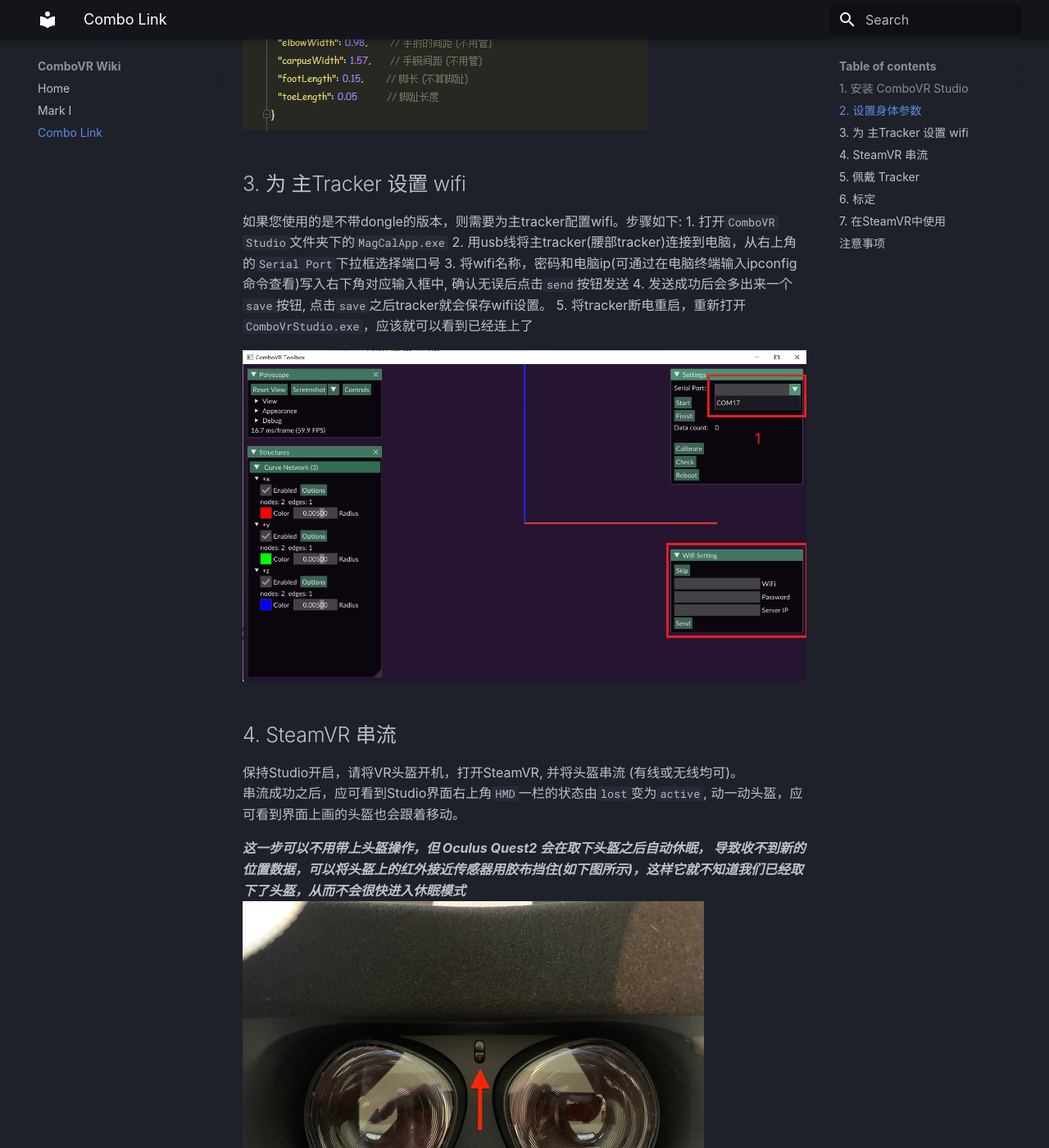
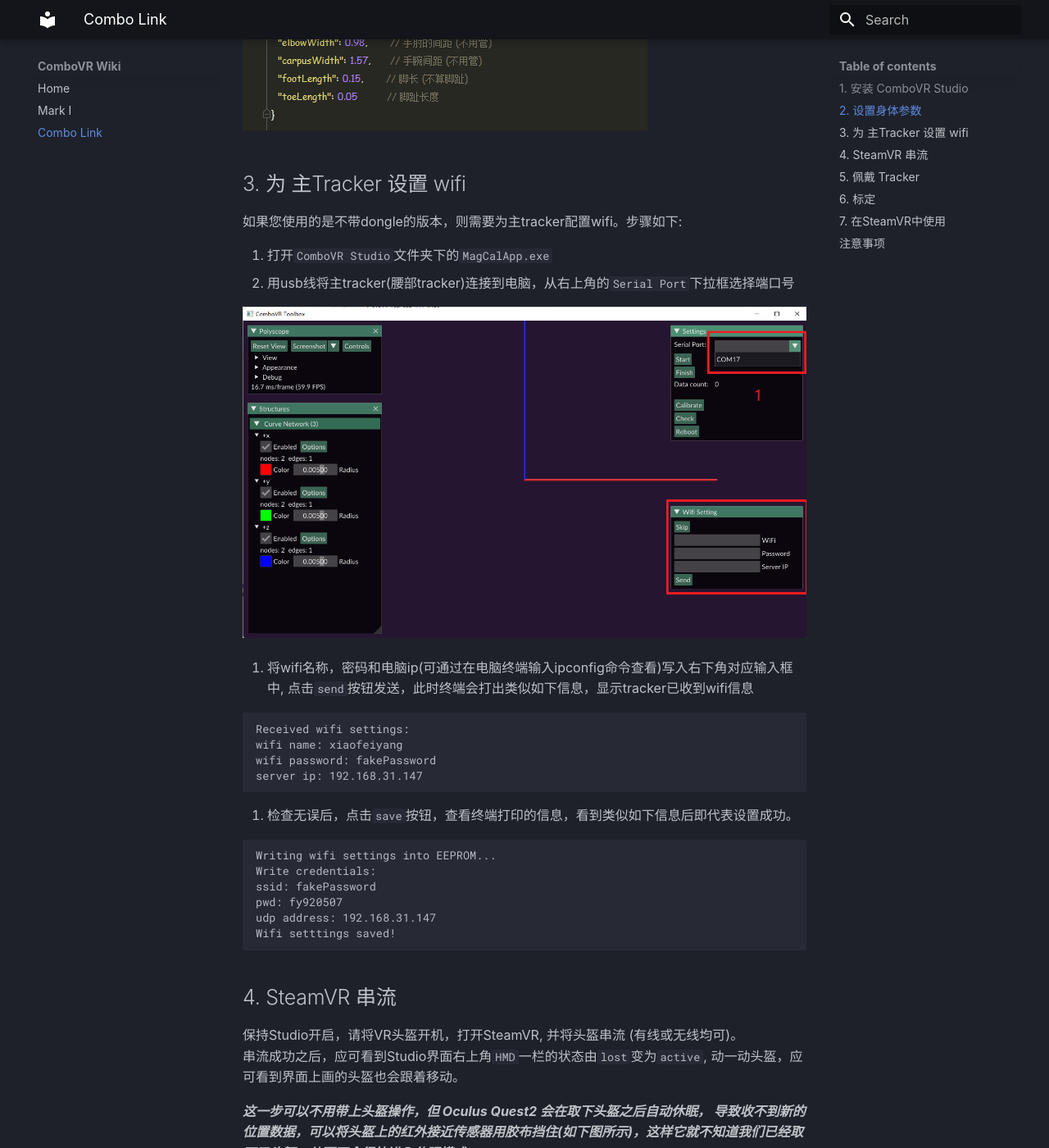
Before and after one commit to combovr/CombovrWiki, an MkDocs documentation site: the page built from docs/comboLink.md, in a window 1280 px wide and 1400 px high, scrolled down 1254 px. Shown: the whole window at 82% size. Built offline with MkDocs 1.6.1 and Material for MkDocs 9.7.7, drawn with Linux system fonts in a browser that asks for light colours; some web fonts are replaced; some of the changed text lies outside the part shown.

Commit message:
update combo link doc

````diff
--- a/docs/comboLink.md
+++ b/docs/comboLink.md
@@ -23,14 +23,34 @@
 
 ## 3. 为 主Tracker 设置 wifi
 如果您使用的是不带dongle的版本，则需要为主tracker配置wifi。步骤如下:
+
 1. 打开`ComboVR Studio`文件夹下的`MagCalApp.exe`
 2. 用usb线将主tracker(腰部tracker)连接到电脑，从右上角的`Serial Port`下拉框选择端口号
-3. 将wifi名称，密码和电脑ip(可通过在电脑终端输入ipconfig命令查看)写入右下角对应输入框中, 确认无误后点击`send`按钮发送
-4. 发送成功后会多出来一个`save`按钮, 点击`save`之后tracker就会保存wifi设置。
-5. 将tracker断电重启，重新打开`ComboVrStudio.exe`，应该就可以看到已经连上了
+
+![wifi setting](img/magcalapp_setwifi.png)
+
+3. 将wifi名称，密码和电脑ip(可通过在电脑终端输入ipconfig命令查看)写入右下角对应输入框中, 点击`send`按钮发送，此时终端会打出类似如下信息，显示tracker已收到wifi信息
+
+```
+Received wifi settings:
+wifi name: xiaofeiyang
+wifi password: fakePassword
+server ip: 192.168.31.147
+```
+
+4. 检查无误后，点击`save`按钮，查看终端打印的信息，看到类似如下信息后即代表设置成功。
+
+```
+Writing wifi settings into EEPROM...
+Write credentials:
+ssid: fakePassword
+pwd: fy920507
+udp address: 192.168.31.147
+Wifi setttings saved!
+```
 
 
-![wifi setting](img/magcalapp_setwifi.png)
+
 
 
 ## 4. SteamVR 串流
@@ -42,11 +62,7 @@
 
 
 ## 5. 佩戴 Tracker
-将各tracker佩戴至相应位置，建议为各tracker贴上标签，方便后面使用。如果您不清楚某个tracker属于哪个部位，可以按下面的方式确定：
-
-* 将 tracker 开机或者关机，查看 Studio 界面上哪个部位的tracker的连接状态发生了变化
-
-* 或者，在tracker处于active状态时，转动tracker，查看 Studio 界面上哪个部位的tracker在发生转动
+将各tracker佩戴至相应位置，出货时已为各tracker贴好标签，以方便区分每个tracker对应的位置。
 
 各tracker对应的绑定位置如下图所示 (位置不用很严格，小腿的tracker也可以绑在膝盖往下那一截，更不容易滑落；朝向无要求。主要是要绑紧，尽量使得运动时tracker和骨骼间不要有相对滑动。但也不用太紧，不然戴久了难受)：
 
@@ -92,11 +108,5 @@
 
 ## *注意事项*
 
-* 通过长按tracker机身上的按键3秒钟进行开关机
-
-* 建议每次使用时，将各tracker依次开机后放在桌面上静置10秒左右，待tracker上的闪烁的指示灯由黄变绿时，再佩戴在身上
-
-* 充电时，tracker机身左下角的led灯指示充电状态: 橘色表示正在充电，绿色表示已充满.
-
 * 重新对齐。目前一般二三十分钟后，tracker的角度漂移会累积得比较大，需要重新对齐：
   按T-Pose站立，然后长按左手控制器上食指和中指处的扳机(扣到底)，坚持5s，即可看到已重新对齐。
````
Also changed, not shown: docs/index.md (+1 -0 lines).
